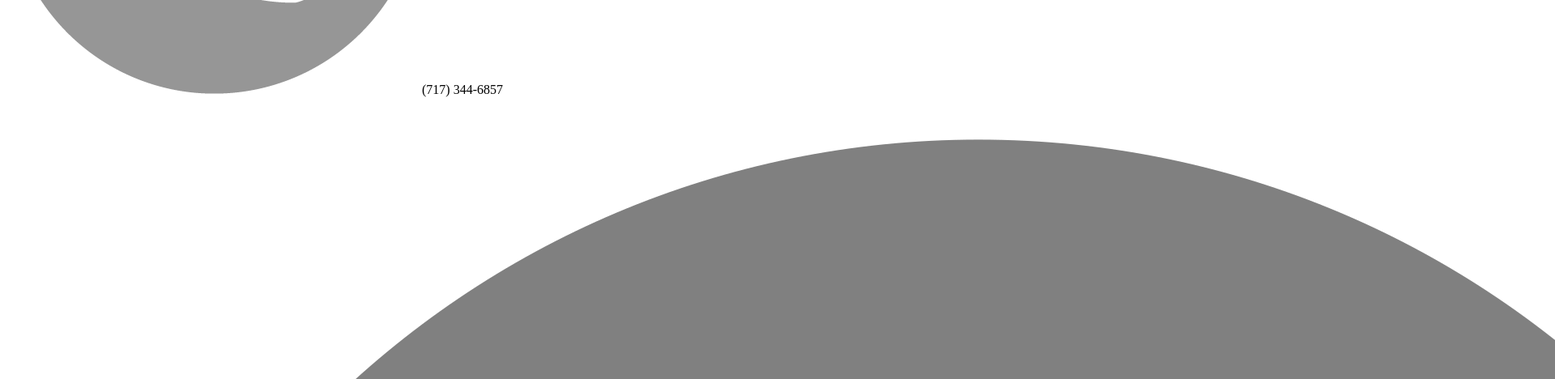
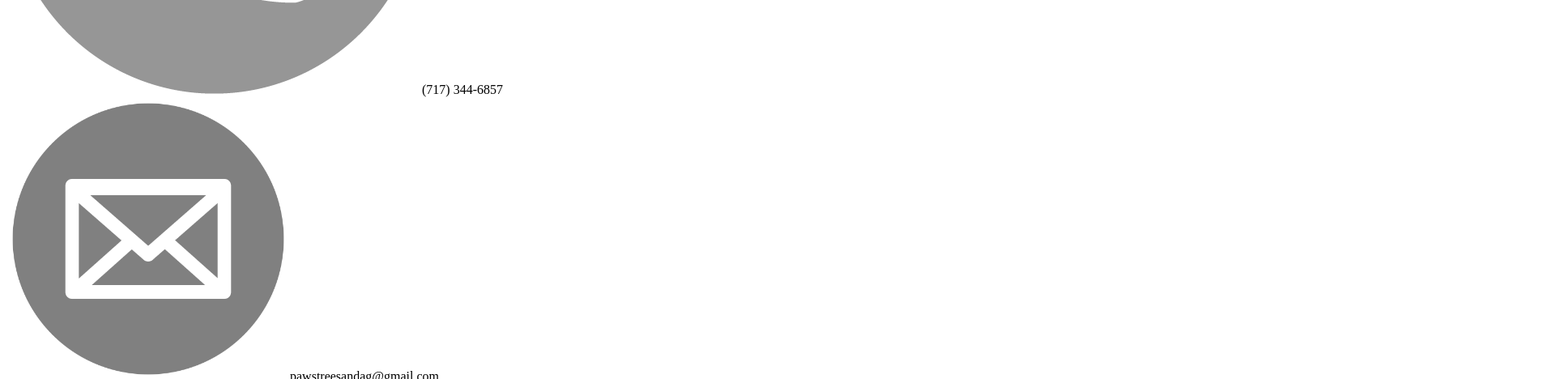
Before and after one commit to ZaneWaite99/waite-project, a plain HTML site: page about.html in a window 1280 px wide. Shown: the part 1270-1738 px from the top of the page at 81% size, 1920 px wide, since content can reach past the window. Drawn offline with Linux system fonts and the light colour scheme.

Commit message:
Changed width of image

```diff
--- a/about.html
+++ b/about.html
@@ -37,7 +37,7 @@
 		<footer>
 			<p>&copy; 2018 Zane Waite</p>
 			<div><img src="images/phone.png" alt="Phone icon">(717) 344-6857</div>
-			<div><img src="images/mail.png" alt="Mail icon">pawstreesandag@gmail.com</div>
+			<div><img src="images/mail.png" alt="Mail icon" width="350px">pawstreesandag@gmail.com</div>
 			<div><a href="https://www.facebook.com/lyssascrochetshop/"><img src="images/fb.png" alt="Facebook icon">Nana's Closet</a></div>
 		</footer>
 	</body>
```
